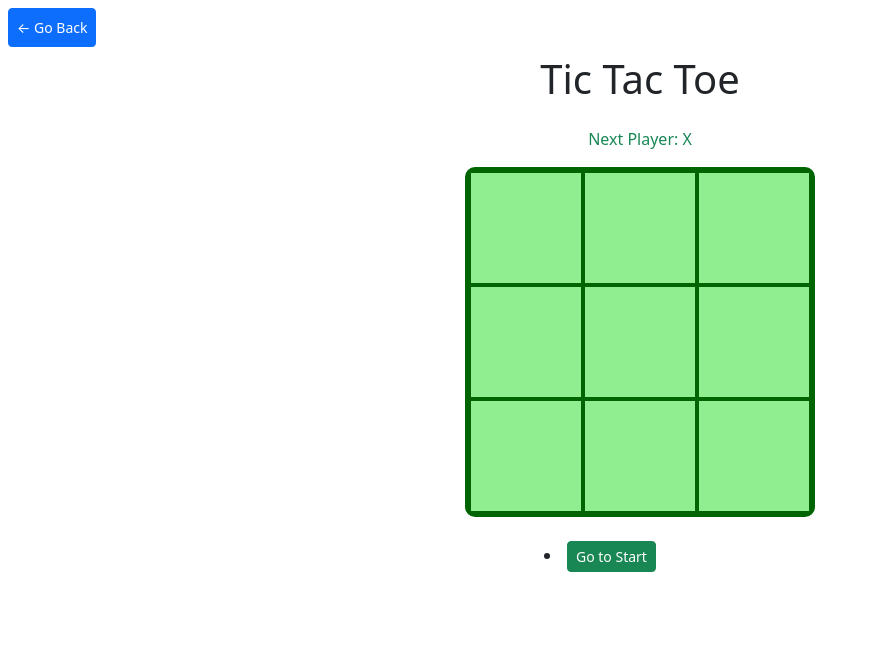
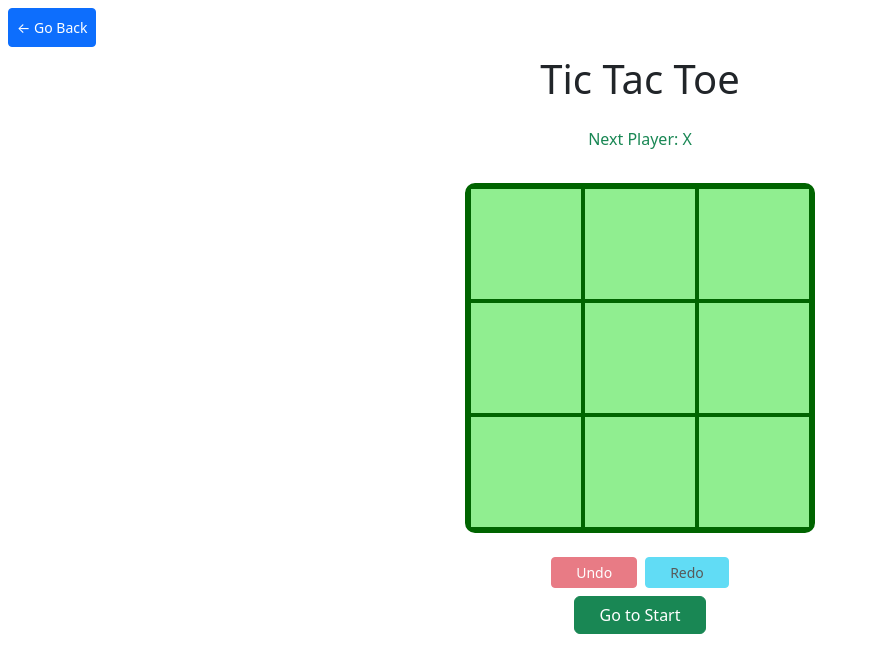
Before and after one commit to krushnamajhi/Simple-Old-Games, a Next.js app: page /Simple-Old-Games/tictactoe in a window 1280 px wide. Shown: the top 672 px of the page, without its empty margins (0-870 px from the left). Built offline with nearby package versions, Linux system fonts and the light colour scheme.

Commit message:
updating Tictactoe

```diff
--- a/src/comps/flames/Name.jsx
+++ b/src/comps/flames/Name.jsx
@@ -3,11 +3,11 @@ import Character from "./Character";
 
 function Name({ clientName, cross }) {
   const [nameArr, setNameArr] = useState(
-    Array.from(clientName.replace(" ", "").toUpperCase())
+    Array.from(clientName)
   );
 
   return (
-    <div className="m-3">
+    <div className="m-4">
       {nameArr.map((ch, index) => (
         <Character key={ch + index} ch={ch} iscrossed = {cross.includes(ch)}/>
       ))}
--- a/src/comps/tictactoe/square.jsx
+++ b/src/comps/tictactoe/square.jsx
@@ -3,7 +3,7 @@ import React from 'react';
 const style = {
     background : 'lightgreen',
     border : '2px solid darkgreen',
-    fontSize: '30px',
+    fontSize: '50px',
     fontWeight: '800',
     cursor: 'pointer',
     outline: 'none'
--- a/src/pages/tictactoe.jsx
+++ b/src/pages/tictactoe.jsx
@@ -1,12 +1,11 @@
 import React, { useState } from "react";
 import Board from "../comps/tictactoe/board";
 import { calculateWinner } from "../utils/TictactoeUtils";
-import Message from "../comps/message"
+import Message from "../comps/message";
 import HeadSetup from "../comps/HeadSetup";
 
-
 const style = {
-  width: "200px",
+  width: "350px",
   margin: "20px auto",
 };
 
@@ -29,36 +28,58 @@ function TicTacToe(props) {
     setXIsNext(!xIsNext);
   };
 
-  const jumpTo = (step) => {
+  const jumpTo = (step, clear = false) => {
     setStepNumber(step);
     setXIsNext(step % 2 === 0);
+    if(clear)
+      setHistory([Array(9).fill(null)])
   };
 
-  const renderMoves = () =>
-    history.map((_step, move) => {
-      const destination = move ? "Go to move# " + move : "Go to Start";
-      return (
-        <div key={move} className="p-1">
-          <li key={move}>
-            <button key={move} className="btn btn-sm btn-success" onClick={() => jumpTo(move)}>{destination}</button>
-          </li>
-        </div>
-      );
-    });
+  // const renderMoves = () =>
+  //   history.map((_step, move) => {
+  //     const destination = move ? "Go to move# " + move : "Go to Start";
+  //     return (
+  //       <div key={move} className="p-1">
+  //         <li key={move}>
+  //           <button key={move} className="btn btn-sm btn-success" onClick={() => jumpTo(move)}>{destination}</button>
+  //         </li>
+  //       </div>
+  //     );
+  //   });
+
+  const renderMoves = () => {
+    return (
+      <div className="p-1 text-center">
+        <button className="btn btn-sm btn-danger mx-1 px-4" onClick={() => jumpTo(stepNumber - 1)} disabled = {stepNumber == 0}>Undo</button>
+        <button className="btn btn-sm btn-info mx-1 px-4" onClick={() => jumpTo(stepNumber + 1)} disabled = {stepNumber == history.length -1}>Redo</button>
+        <br/>
+        <button className="btn btn-success m-2 px-4" onClick={() => jumpTo(0, true)}>Go to Start</button>
+      </div>
+    );
+  };
 
   return (
     <div>
-      <HeadSetup title = "Tic Tac Toe" header = "Tic Tac Toe"/>
+      <HeadSetup title="Tic Tac Toe" header="Tic Tac Toe" />
       <center>
-      <Message message = {winner
-            ? "Winner is " + winner
-            : "Next Player: " + (xIsNext ? "X" : "O")} error = {false}
-            />
+        <Message
+          message={
+            winner || !history[stepNumber].includes(null)
+              ? 'Click "Go to Start" to start a new game'
+              : "Next Player: " + (xIsNext ? "X" : "O")
+          }
+          error={false}
+        />
+        <h2 className="m-3">
+          {winner
+            ? "Winner is " + winner + "!!"
+            : history[stepNumber].includes(null)
+            ? ""
+            : "Draw!!"}
+        </h2>
       </center>
       <Board squares={history[stepNumber]} onClick={handleClick} />
-      <div style={style}>
-        {renderMoves()}
-      </div>
+      <div style={style}>{renderMoves()}</div>
     </div>
   );
 }
--- a/src/styles/globals.css
+++ b/src/styles/globals.css
@@ -14,3 +14,11 @@ a {
 * {
   box-sizing: border-box;
 }
+
+.snakeGameArea {
+  position: relative;
+  margin: 50px auto;
+  width: 400px;
+  height: 400px;
+  border: "2px solid black"
+}
```
Also changed, not shown: src/comps/flames/board.jsx (deleted, +0 -20 lines).
